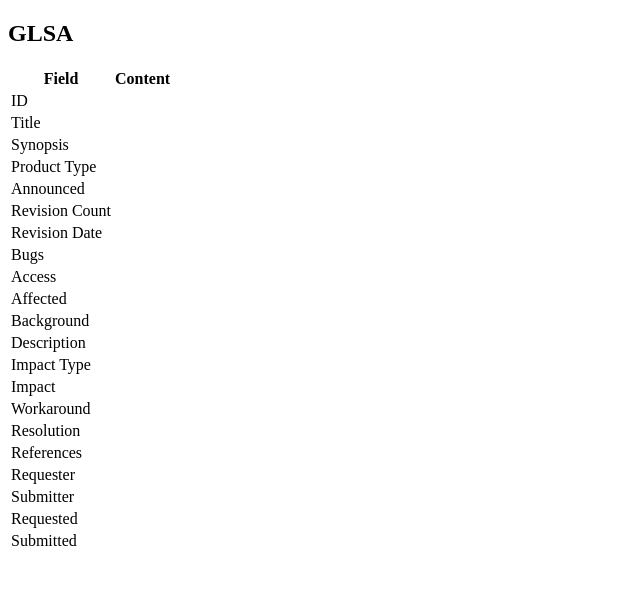
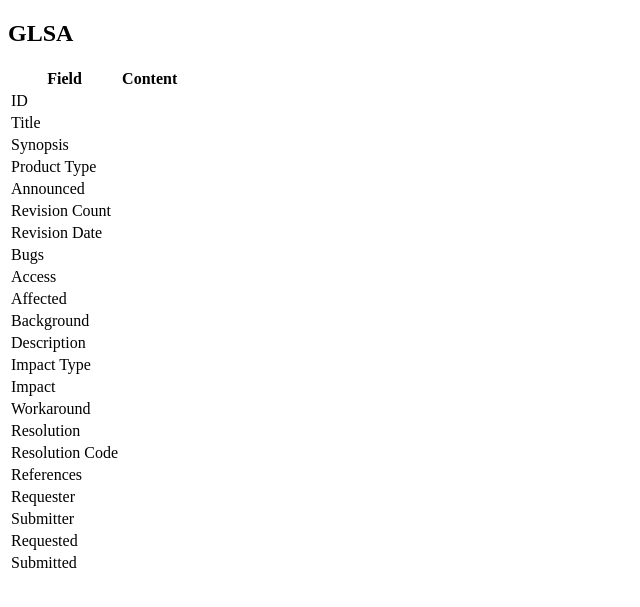
Before and after one commit to gentoo/glsamaker, a Python web app: template src/templates/glsa.html in a window 1280 px wide. Shown: the part 26-633 px from the top of the page, without its empty margins (0-640 px from the left). Run offline with Jinja, Linux system fonts and the light colour scheme; the template is opened without the code that fills it, so the values that code supplies are empty.

Commit message:
Add glsa field for the code in the resolution
It's useful to differentiate this section of the resolution from other
sections so we know where to put <code> tags. Embedding HTML
formatting in the XML is somewhat icky anyway.

Signed-off-by: John Helmert III <ajak@gentoo.org>

```diff
--- a/src/glsamaker.py
+++ b/src/glsamaker.py
@@ -34,9 +34,8 @@ def get_xml_text(xml_root, match):
         # or similar, the strip will make the text empty. We need to
         # enumerate those and get the text out of them.
         if not text:
-            text = '\n'.join([tag.text for tag in tags[0]
+            text = '\n'.join([tag.text for tag in tags[0].findall('p')
                               if tag.text is not None])
-        return text
     return text
 
 
@@ -83,6 +82,7 @@ def xml_to_glsa(xml):
     glsa.impact = get_xml_text(root, 'impact')
     glsa.workaround = get_xml_text(root, 'workaround')
     glsa.resolution = get_xml_text(root, 'resolution')
+    glsa.resolution_code = get_xml_text(root, './resolution/code')
 
     for uri in root.find('references'):
         glsa.references.append(Reference(uri.text.strip(), uri.attrib['link']))
--- a/src/models/glsa.py
+++ b/src/models/glsa.py
@@ -67,6 +67,7 @@ class GLSA(db.Model):
     impact = db.Column(db.String())
     workaround = db.Column(db.String())
     resolution = db.Column(db.String())
+    resolution_code = db.Column(db.String())
     references = db.relationship("Reference", secondary=glsa_to_ref)
     # TODO: bugReady metadata tag?
     requester = db.Column(db.Integer, db.ForeignKey(User.id))
--- a/src/templates/glsa.html
+++ b/src/templates/glsa.html
@@ -72,6 +72,12 @@
 		<td>{{ glsa.resolution }}</td>
 	</tr>
 	<tr>
+		<td>Resolution Code</td>
+		<td>
+			<code>{{ glsa.resolution_code }}</code>
+		</td>
+	</tr>
+	<tr>
 		<td>References</td>
 		<td>{{ ', '.join(glsa.get_references()) }}</td>
 	</tr>
```
